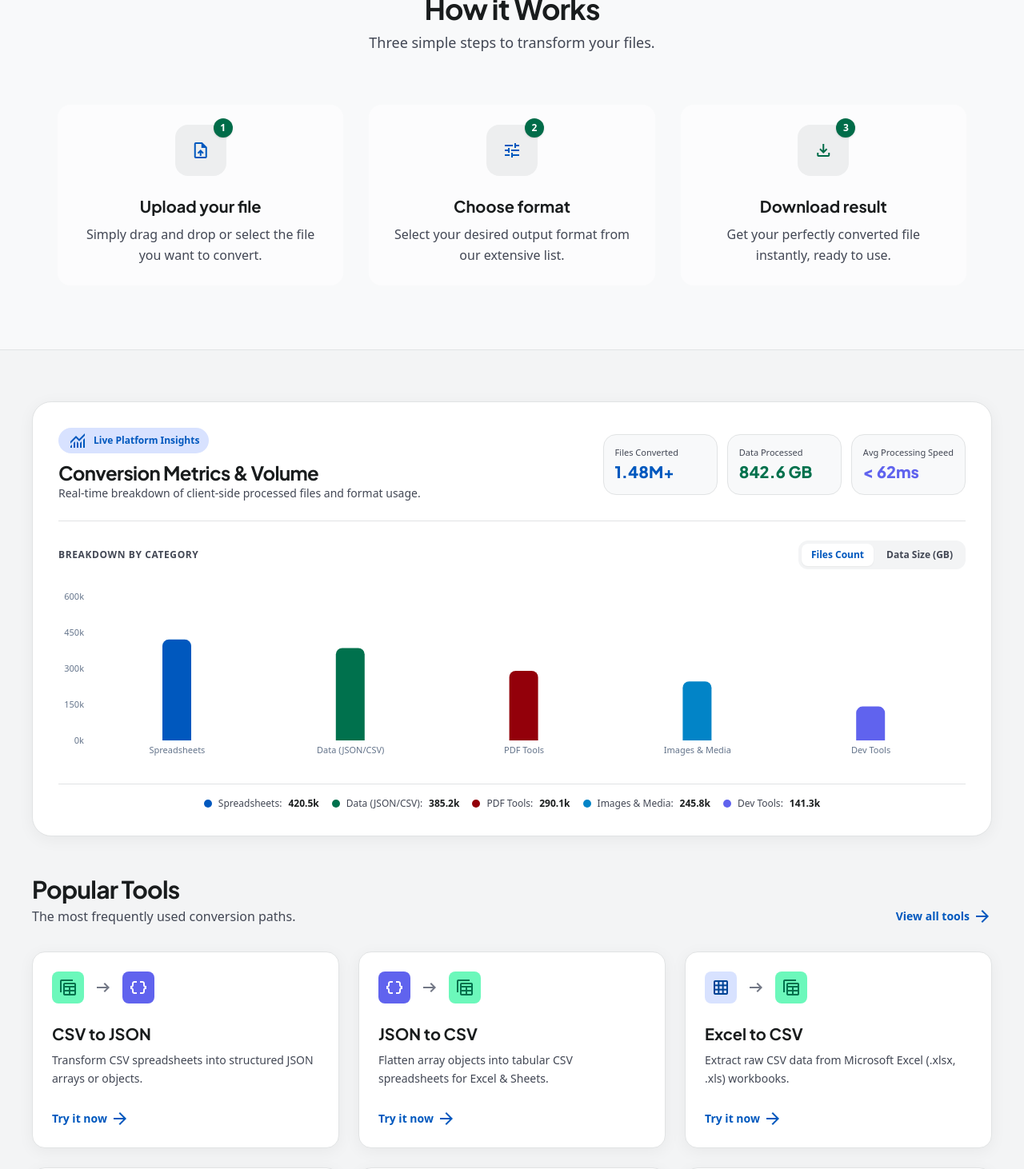
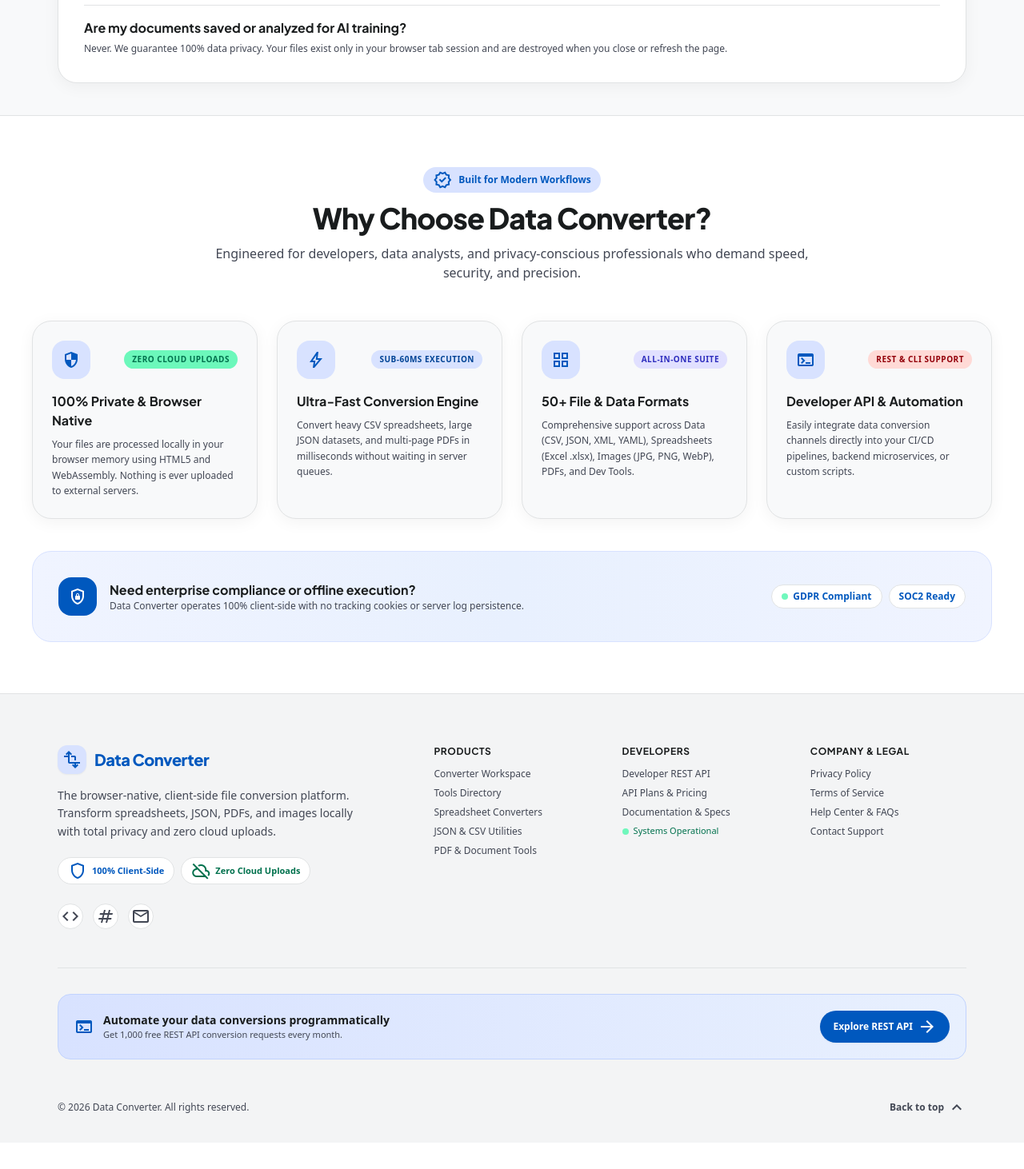
Before and after one commit to NaimBiswas/converter-new-theme, a React (Vite) app: page /docs in a window 1280 px wide. Shown: the part 840-2302 px from the top of the page at 80% size. After the commit the page ends 2269 px from the top, so only its background shows below. Built offline with nearby package versions, Linux system fonts and the light colour scheme.

Commit message:
feat: implement react-router-dom for navigation
Replaced manual state-based page switching with React Router to enable URL-based routing, improved history management, and scroll-to-top behavior.

```diff
--- a/package.json
+++ b/package.json
@@ -22,6 +22,7 @@
     "pdf-lib": "^1.17.1",
     "react": "^19.0.1",
     "react-dom": "^19.0.1",
+    "react-router-dom": "^7.18.2",
     "recharts": "^3.10.1",
     "vite": "^6.2.3",
     "xlsx": "^0.18.5"
--- a/src/App.tsx
+++ b/src/App.tsx
@@ -1,5 +1,6 @@
 import React, { useState, useEffect } from 'react';
-import { Header, PageView } from './components/Header';
+import { Routes, Route, useNavigate, useLocation, Navigate } from 'react-router-dom';
+import { Header } from './components/Header';
 import { HeroDropzone } from './components/HeroDropzone';
 import { ActiveConverter } from './components/ActiveConverter';
 import { HowItWorks } from './components/HowItWorks';
@@ -26,14 +27,22 @@ import { ConversionTool, UploadedFileItem } from './types';
 import { convertSingleFile, getAvailableTargetFormats } from './utils/converter';
 import * as XLSX from 'xlsx';
 
+function ScrollToTop() {
+  const { pathname } = useLocation();
+  useEffect(() => {
+    window.scrollTo(0, 0);
+  }, [pathname]);
+  return null;
+}
+
 export default function App() {
+  const navigate = useNavigate();
   const [theme, setTheme] = useState<'light' | 'dark'>(() => {
     const saved = localStorage.getItem('theme');
     if (saved === 'dark' || saved === 'light') return saved;
     return window.matchMedia && window.matchMedia('(prefers-color-scheme: dark)').matches ? 'dark' : 'light';
   });
 
-  const [activePage, setActivePage] = useState<PageView>('converter');
   const [files, setFiles] = useState<UploadedFileItem[]>([]);
   const [isToolsOpen, setIsToolsOpen] = useState(false);
   const [isPricingOpen, setIsPricingOpen] = useState(false);
@@ -88,7 +97,7 @@ export default function App() {
 
     setFiles((prev) => [...prev, ...newItems]);
     showToast(`Added ${newItems.length} file(s) to workplace`);
-    setActivePage('converter');
+    navigate('/');
 
     // Smooth scroll down to workspace
     setTimeout(() => {
@@ -237,18 +246,10 @@ export default function App() {
     handleFilesAdded([sampleFile]);
   };
 
-  const scrollToHowItWorks = () => {
-    if (activePage !== 'converter') {
-      setActivePage('converter');
-    }
-    setTimeout(() => {
-      const el = document.getElementById('how-it-works');
-      if (el) el.scrollIntoView({ behavior: 'smooth' });
-    }, 100);
-  };
-
   return (
     <div className="min-h-screen bg-[#f8f9fa] dark:bg-[#0b0e14] text-[#191c1d] dark:text-[#e1e3e4] flex flex-col font-sans antialiased transition-colors duration-200">
+      <ScrollToTop />
+
       {/* Toast Notification Banner */}
       {toastMessage && (
         <div className="fixed top-24 right-6 z-50 bg-[#191c1d] dark:bg-[#1e293b] text-white px-5 py-3 rounded-2xl shadow-xl flex items-center gap-3 animate-in fade-in slide-in-from-top-4 border border-transparent dark:border-[#334155]">
@@ -260,15 +261,16 @@ export default function App() {
       {/* Header */}
       <Header
         theme={theme}
-        activePage={activePage}
-        onSelectPage={setActivePage}
         onToggleTheme={toggleTheme}
         onOpenAuthModal={() => setIsAuthOpen(true)}
       />
 
-      {/* Main Content Area based on activePage */}
+      {/* Main Content Area handled by Router */}
       <main className="flex-1">
-        {activePage === 'converter' && (
+        <Routes>
+          <Route
+            path="/"
+            element={
               <>
                 {/* Hero & Upload Dropzone */}
                 <HeroDropzone onFilesSelected={handleFilesAdded} />
@@ -300,32 +302,30 @@ export default function App() {
                 {/* Popular Tools Section */}
                 <PopularTools
                   tools={POPULAR_TOOLS}
-              onOpenToolsModal={() => setActivePage('tools')}
                   onSelectTool={handleSelectTool}
                 />
               </>
-        )}
+            }
+          />
 
-        {activePage === 'tools' && <ToolsPage onSelectTool={handleSelectTool} />}
-
-        {activePage === 'api' && <ApiPage />}
-
-        {activePage === 'pricing' && <PricingPage />}
-
-        {activePage === 'docs' && <DocsPage />}
-
-        {activePage === 'privacy' && <PrivacyPage onNavigateToContact={() => setActivePage('contact')} />}
-
-        {activePage === 'terms' && <TermsPage onNavigateToContact={() => setActivePage('contact')} />}
-
-        {activePage === 'help' && (
+          <Route path="/tools" element={<ToolsPage onSelectTool={handleSelectTool} />} />
+          <Route path="/api" element={<ApiPage />} />
+          <Route path="/pricing" element={<PricingPage />} />
+          <Route path="/docs" element={<DocsPage />} />
+          <Route path="/privacy" element={<PrivacyPage onNavigateToContact={() => navigate('/contact')} />} />
+          <Route path="/terms" element={<TermsPage onNavigateToContact={() => navigate('/contact')} />} />
+          <Route
+            path="/help"
+            element={
               <HelpPage
-            onNavigateToContact={() => setActivePage('contact')}
-            onNavigateToApi={() => setActivePage('api')}
+                onNavigateToContact={() => navigate('/contact')}
+                onNavigateToApi={() => navigate('/api')}
               />
-        )}
-
-        {activePage === 'contact' && <ContactPage />}
+            }
+          />
+          <Route path="/contact" element={<ContactPage />} />
+          <Route path="*" element={<Navigate to="/" replace />} />
+        </Routes>
       </main>
 
       {/* Quick Modals */}
@@ -356,13 +356,7 @@ export default function App() {
       <WhyDataConverter />
 
       {/* Footer */}
-      <Footer
-        onSelectPage={setActivePage}
-        onOpenToolsModal={() => setActivePage('tools')}
-        onOpenPricingModal={() => setActivePage('pricing')}
-        onOpenApiModal={() => setActivePage('api')}
-        onScrollToHowItWorks={scrollToHowItWorks}
-      />
+      <Footer />
     </div>
   );
 }
--- a/src/components/Footer.tsx
+++ b/src/components/Footer.tsx
@@ -1,67 +1,211 @@
 import React from 'react';
-import { PageView } from './Header';
+import { Link } from 'react-router-dom';
 
-interface FooterProps {
-  onSelectPage: (page: PageView) => void;
-  onOpenToolsModal: () => void;
-  onOpenPricingModal: () => void;
-  onOpenApiModal: () => void;
-  onScrollToHowItWorks: () => void;
-}
+export const Footer: React.FC = () => {
+  const scrollToTop = () => {
+    window.scrollTo({ top: 0, behavior: 'smooth' });
+  };
 
-export const Footer: React.FC<FooterProps> = ({
-  onSelectPage,
-  onOpenToolsModal,
-  onOpenPricingModal,
-  onOpenApiModal,
-  onScrollToHowItWorks,
-}) => {
   return (
-    <footer className="bg-[#f3f4f5] dark:bg-[#0f1318] w-full py-12 px-4 md:px-8 max-w-[1200px] mx-auto flex flex-col md:flex-row justify-between items-center gap-6 border-t border-[#e1e3e4] dark:border-[#262c3a] transition-colors duration-200">
-      {/* Brand & Copyright */}
-      <div className="flex flex-col items-center md:items-start gap-1">
-        <div
-          onClick={() => {
-            onSelectPage('converter');
-            window.scrollTo({ top: 0, behavior: 'smooth' });
-          }}
-          className="flex items-center gap-2.5 cursor-pointer group"
+    <footer className="bg-[#f3f4f5] dark:bg-[#0c0f14] w-full border-t border-[#e1e3e4] dark:border-[#262c3a] transition-colors duration-200 pt-16 pb-8">
+      <div className="max-w-[1200px] mx-auto px-4 md:px-8">
+        {/* Main Footer Grid */}
+        <div className="grid grid-cols-1 md:grid-cols-2 lg:grid-cols-5 gap-10 pb-12 border-b border-[#e1e3e4] dark:border-[#262c3a]">
+          {/* Column 1: Brand & Bio (2 cols wide on lg) */}
+          <div className="lg:col-span-2 space-y-4">
+            <Link
+              to="/"
+              onClick={scrollToTop}
+              className="inline-flex items-center gap-2.5 group cursor-pointer"
             >
-          <div className="w-8 h-8 rounded-lg bg-[#d8e2ff] dark:bg-[#1e293b] flex items-center justify-center text-[#0058be] dark:text-[#38bdf8] group-hover:rotate-180 transition-transform duration-500 shadow-xs">
-            <span className="material-symbols-outlined text-xl" style={{ fontVariationSettings: "'FILL' 1" }}>
+              <div className="w-9 h-9 rounded-xl bg-[#d8e2ff] dark:bg-[#1e293b] flex items-center justify-center text-[#0058be] dark:text-[#38bdf8] group-hover:rotate-180 transition-transform duration-500 shadow-xs">
+                <span className="material-symbols-outlined text-2xl" style={{ fontVariationSettings: "'FILL' 1" }}>
                   transform
                 </span>
               </div>
-          <span className="text-lg font-bold text-[#0058be] dark:text-[#38bdf8] font-heading">
+              <span className="text-xl font-extrabold text-[#0058be] dark:text-[#38bdf8] tracking-tight font-heading">
                 Data Converter
               </span>
+            </Link>
+
+            <p className="text-xs md:text-sm text-[#424754] dark:text-[#94a3b8] leading-relaxed max-w-sm">
+              The browser-native, client-side file conversion platform. Transform spreadsheets, JSON, PDFs, and images locally with total privacy and zero cloud uploads.
+            </p>
+
+            {/* Security Badges */}
+            <div className="flex flex-wrap gap-2 pt-1">
+              <span className="inline-flex items-center gap-1.5 px-3 py-1 rounded-full bg-white dark:bg-[#161f30] text-[11px] font-bold text-[#0058be] dark:text-[#38bdf8] border border-[#e1e3e4] dark:border-[#262c3a]">
+                <span className="material-symbols-outlined text-sm">shield</span>
+                100% Client-Side
+              </span>
+              <span className="inline-flex items-center gap-1.5 px-3 py-1 rounded-full bg-white dark:bg-[#161f30] text-[11px] font-bold text-[#00714d] dark:text-[#6ee7b7] border border-[#e1e3e4] dark:border-[#262c3a]">
+                <span className="material-symbols-outlined text-sm">cloud_off</span>
+                Zero Cloud Uploads
+              </span>
             </div>
-        <p className="text-sm text-[#424754] dark:text-[#94a3b8]">
-          © {new Date().getFullYear()} Data Converter. Making file transitions seamless.
+
+            {/* Social Links */}
+            <div className="flex items-center gap-3 pt-2">
+              <a
+                href="https://github.com"
+                target="_blank"
+                rel="noopener noreferrer"
+                aria-label="GitHub Repository"
+                className="w-8 h-8 rounded-full bg-white dark:bg-[#161f30] border border-[#e1e3e4] dark:border-[#262c3a] text-[#424754] dark:text-[#94a3b8] hover:text-[#0058be] dark:hover:text-[#38bdf8] flex items-center justify-center transition-all hover:scale-105"
+              >
+                <span className="material-symbols-outlined text-lg">code</span>
+              </a>
+              <a
+                href="https://twitter.com"
+                target="_blank"
+                rel="noopener noreferrer"
+                aria-label="Twitter Page"
+                className="w-8 h-8 rounded-full bg-white dark:bg-[#161f30] border border-[#e1e3e4] dark:border-[#262c3a] text-[#424754] dark:text-[#94a3b8] hover:text-[#0058be] dark:hover:text-[#38bdf8] flex items-center justify-center transition-all hover:scale-105"
+              >
+                <span className="material-symbols-outlined text-lg">tag</span>
+              </a>
+              <a
+                href="mailto:support@dataconverter.app"
+                aria-label="Email Support"
+                className="w-8 h-8 rounded-full bg-white dark:bg-[#161f30] border border-[#e1e3e4] dark:border-[#262c3a] text-[#424754] dark:text-[#94a3b8] hover:text-[#0058be] dark:hover:text-[#38bdf8] flex items-center justify-center transition-all hover:scale-105"
+              >
+                <span className="material-symbols-outlined text-lg">mail</span>
+              </a>
+            </div>
+          </div>
+
+          {/* Column 2: Products & Converters */}
+          <div className="space-y-3">
+            <h4 className="text-xs font-bold text-[#191c1d] dark:text-white uppercase tracking-wider font-heading">
+              Products
+            </h4>
+            <ul className="space-y-2 text-xs text-[#424754] dark:text-[#94a3b8]">
+              <li>
+                <Link to="/" onClick={scrollToTop} className="hover:text-[#0058be] dark:hover:text-[#38bdf8] transition-colors">
+                  Converter Workspace
+                </Link>
+              </li>
+              <li>
+                <Link to="/tools" onClick={scrollToTop} className="hover:text-[#0058be] dark:hover:text-[#38bdf8] transition-colors">
+                  Tools Directory
+                </Link>
+              </li>
+              <li>
+                <Link to="/tools" onClick={scrollToTop} className="hover:text-[#0058be] dark:hover:text-[#38bdf8] transition-colors">
+                  Spreadsheet Converters
+                </Link>
+              </li>
+              <li>
+                <Link to="/tools" onClick={scrollToTop} className="hover:text-[#0058be] dark:hover:text-[#38bdf8] transition-colors">
+                  JSON &amp; CSV Utilities
+                </Link>
+              </li>
+              <li>
+                <Link to="/tools" onClick={scrollToTop} className="hover:text-[#0058be] dark:hover:text-[#38bdf8] transition-colors">
+                  PDF &amp; Document Tools
+                </Link>
+              </li>
+            </ul>
+          </div>
+
+          {/* Column 3: Developer & API */}
+          <div className="space-y-3">
+            <h4 className="text-xs font-bold text-[#191c1d] dark:text-white uppercase tracking-wider font-heading">
+              Developers
+            </h4>
+            <ul className="space-y-2 text-xs text-[#424754] dark:text-[#94a3b8]">
+              <li>
+                <Link to="/api" onClick={scrollToTop} className="hover:text-[#0058be] dark:hover:text-[#38bdf8] transition-colors">
+                  Developer REST API
+                </Link>
+              </li>
+              <li>
+                <Link to="/pricing" onClick={scrollToTop} className="hover:text-[#0058be] dark:hover:text-[#38bdf8] transition-colors">
+                  API Plans &amp; Pricing
+                </Link>
+              </li>
+              <li>
+                <Link to="/docs" onClick={scrollToTop} className="hover:text-[#0058be] dark:hover:text-[#38bdf8] transition-colors">
+                  Documentation &amp; Specs
+                </Link>
+              </li>
+              <li>
+                <div className="inline-flex items-center gap-1.5 text-[11px] text-[#00714d] dark:text-[#6ee7b7]">
+                  <span className="w-2 h-2 rounded-full bg-[#6cf8bb] animate-pulse"></span>
+                  Systems Operational
+                </div>
+              </li>
+            </ul>
+          </div>
+
+          {/* Column 4: Legal & Support */}
+          <div className="space-y-3">
+            <h4 className="text-xs font-bold text-[#191c1d] dark:text-white uppercase tracking-wider font-heading">
+              Company &amp; Legal
+            </h4>
+            <ul className="space-y-2 text-xs text-[#424754] dark:text-[#94a3b8]">
+              <li>
+                <Link to="/privacy" onClick={scrollToTop} className="hover:text-[#0058be] dark:hover:text-[#38bdf8] transition-colors">
+                  Privacy Policy
+                </Link>
+              </li>
+              <li>
+                <Link to="/terms" onClick={scrollToTop} className="hover:text-[#0058be] dark:hover:text-[#38bdf8] transition-colors">
+                  Terms of Service
+                </Link>
+              </li>
+              <li>
+                <Link to="/help" onClick={scrollToTop} className="hover:text-[#0058be] dark:hover:text-[#38bdf8] transition-colors">
+                  Help Center &amp; FAQs
+                </Link>
+              </li>
+              <li>
+                <Link to="/contact" onClick={scrollToTop} className="hover:text-[#0058be] dark:hover:text-[#38bdf8] transition-colors">
+                  Contact Support
+                </Link>
+              </li>
+            </ul>
+          </div>
+        </div>
+
+        {/* Developer API CTA Ribbon */}
+        <div className="my-8 bg-gradient-to-r from-[#d8e2ff] to-[#e8f0fe] dark:from-[#162032] dark:to-[#1a263d] rounded-2xl p-5 border border-[#c1d3fe] dark:border-[#26354f] flex flex-col sm:flex-row items-center justify-between gap-4">
+          <div className="flex items-center gap-3">
+            <span className="material-symbols-outlined text-2xl text-[#0058be] dark:text-[#38bdf8]">
+              terminal
+            </span>
+            <div>
+              <h5 className="text-xs md:text-sm font-bold text-[#191c1d] dark:text-white">
+                Automate your data conversions programmatically
+              </h5>
+              <p className="text-[11px] text-[#424754] dark:text-[#94a3b8]">
+                Get 1,000 free REST API conversion requests every month.
               </p>
             </div>
+          </div>
+          <Link
+            to="/api"
+            onClick={scrollToTop}
+            className="bg-[#0058be] dark:bg-[#0284c7] text-white text-xs font-bold px-4 py-2 rounded-full hover:bg-[#2170e4] transition-all shrink-0 cursor-pointer flex items-center gap-1.5 shadow-xs"
+          >
+            Explore REST API
+            <span className="material-symbols-outlined text-sm">arrow_forward</span>
+          </Link>
+        </div>
 
-      {/* Nav Links */}
-      <nav className="flex flex-wrap justify-center gap-6 text-sm text-[#424754] dark:text-[#94a3b8]">
-        <button onClick={() => { onSelectPage('privacy'); window.scrollTo({ top: 0, behavior: 'smooth' }); }} className="hover:text-[#0058be] dark:hover:text-[#38bdf8] transition-colors cursor-pointer">
-          Privacy Policy
+        {/* Bottom Bar */}
+        <div className="flex flex-col sm:flex-row items-center justify-between gap-4 pt-4 text-xs text-[#424754] dark:text-[#94a3b8]">
+          <p>© {new Date().getFullYear()} Data Converter. All rights reserved.</p>
+
+          <button
+            onClick={scrollToTop}
+            className="inline-flex items-center gap-1 hover:text-[#0058be] dark:hover:text-[#38bdf8] transition-colors cursor-pointer text-xs font-bold"
+          >
+            Back to top
+            <span className="material-symbols-outlined text-base">expand_less</span>
           </button>
-        <button onClick={() => { onSelectPage('terms'); window.scrollTo({ top: 0, behavior: 'smooth' }); }} className="hover:text-[#0058be] dark:hover:text-[#38bdf8] transition-colors cursor-pointer">
-          Terms of Service
-        </button>
-        <button onClick={() => { onSelectPage('help'); window.scrollTo({ top: 0, behavior: 'smooth' }); }} className="hover:text-[#0058be] dark:hover:text-[#38bdf8] transition-colors cursor-pointer">
-          Help Center
-        </button>
-        <button onClick={() => { onSelectPage('contact'); window.scrollTo({ top: 0, behavior: 'smooth' }); }} className="hover:text-[#0058be] dark:hover:text-[#38bdf8] transition-colors cursor-pointer">
-          Contact Us
-        </button>
-        <a href="https://github.com" target="_blank" rel="noopener noreferrer" className="hover:text-[#0058be] dark:hover:text-[#38bdf8] transition-colors">
-          Github
-        </a>
-        <a href="https://twitter.com" target="_blank" rel="noopener noreferrer" className="hover:text-[#0058be] dark:hover:text-[#38bdf8] transition-colors">
-          Twitter
-        </a>
-      </nav>
+        </div>
+      </div>
     </footer>
   );
 };
--- a/src/components/PopularTools.tsx
+++ b/src/components/PopularTools.tsx
@@ -1,16 +1,15 @@
 import React from 'react';
+import { Link } from 'react-router-dom';
 import { ConversionTool } from '../types';
 import { ConversionStatsWidget } from './ConversionStatsWidget';
 
 interface PopularToolsProps {
   tools: ConversionTool[];
-  onOpenToolsModal: () => void;
   onSelectTool: (tool: ConversionTool) => void;
 }
 
 export const PopularTools: React.FC<PopularToolsProps> = ({
   tools,
-  onOpenToolsModal,
   onSelectTool,
 }) => {
   return (
@@ -29,15 +28,15 @@ export const PopularTools: React.FC<PopularToolsProps> = ({
               The most frequently used conversion paths.
             </p>
           </div>
-          <button
-            onClick={onOpenToolsModal}
+          <Link
+            to="/tools"
             className="hidden md:flex font-semibold text-sm text-[#0058be] dark:text-[#38bdf8] items-center gap-1 hover:underline cursor-pointer group"
           >
             View all tools
             <span className="material-symbols-outlined text-[18px] group-hover:translate-x-1 transition-transform">
               arrow_forward
             </span>
-          </button>
+          </Link>
         </div>
 
         {/* Tools Cards Grid */}
@@ -85,12 +84,12 @@ export const PopularTools: React.FC<PopularToolsProps> = ({
         </div>
 
         {/* Mobile View All Button */}
-        <button
-          onClick={onOpenToolsModal}
+        <Link
+          to="/tools"
           className="md:hidden mt-8 font-semibold text-sm text-[#0058be] dark:text-[#38bdf8] flex items-center justify-center gap-2 w-full p-3 border border-[#0058be] dark:border-[#38bdf8] rounded-full hover:bg-[#d8e2ff]/30 dark:hover:bg-[#1e293b] transition-colors cursor-pointer"
         >
           View all tools
-        </button>
+        </Link>
       </div>
     </section>
   );
--- a/src/main.tsx
+++ b/src/main.tsx
@@ -1,10 +1,13 @@
 import {StrictMode} from 'react';
 import {createRoot} from 'react-dom/client';
+import {BrowserRouter} from 'react-router-dom';
 import App from './App.tsx';
 import './index.css';
 
 createRoot(document.getElementById('root')!).render(
   <StrictMode>
-    <App />
+    <BrowserRouter>
+      <App />
+    </BrowserRouter>
   </StrictMode>,
 );
```
Also changed, not shown: src/components/Header.tsx (+23 -24 lines), 1 other file (tests, documents, lock files or other folders). Lines whose indentation alone changed are shown as unchanged.
